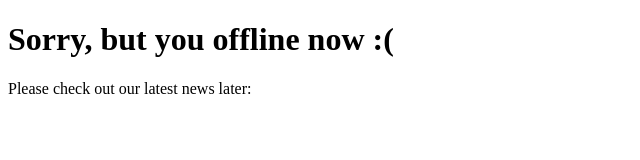
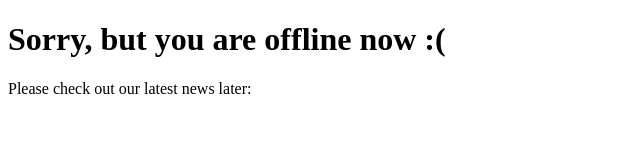
Before and after one commit to dimitrysh/dimitrysh.github.io, a website: page offline-page.html in a window 1280 px wide. Shown: the whole page, without its empty margins (0-640 px from the left). Drawn offline with Linux system fonts and the light colour scheme.

Commit message:
update offline page

```diff
--- a/offline-page.html
+++ b/offline-page.html
@@ -10,7 +10,7 @@
 <body>
     <div class="main-wrapper">
         <div class="container hero">
-            <h1>Sorry, but you offline now :(</h1>
+            <h1>Sorry, but you are offline now :(</h1>
             <p>Please check out our latest news later:</p>
         </div>
     </div>
```
